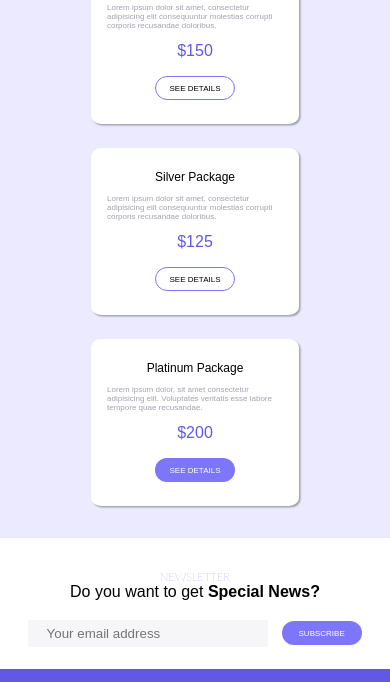
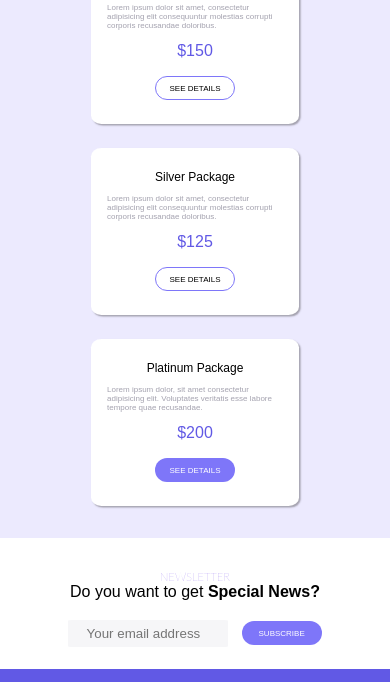
Before and after one commit to ThwCorbin/build-responsive-site, a plain HTML site: page index.html in a window 390 px wide. Shown: the part 2202-2884 px from the top of the page. Drawn offline with Linux system fonts and the light colour scheme.

Commit message:
Tweak Newsletter

```diff
--- a/css/style.css
+++ b/css/style.css
@@ -606,7 +606,7 @@ footer > div > ul > li {
 
   /* Newsletter Section */
   #email {
-    width: 18em;
+    width: 12em;
   }
 
   /* Footer Section */
```
